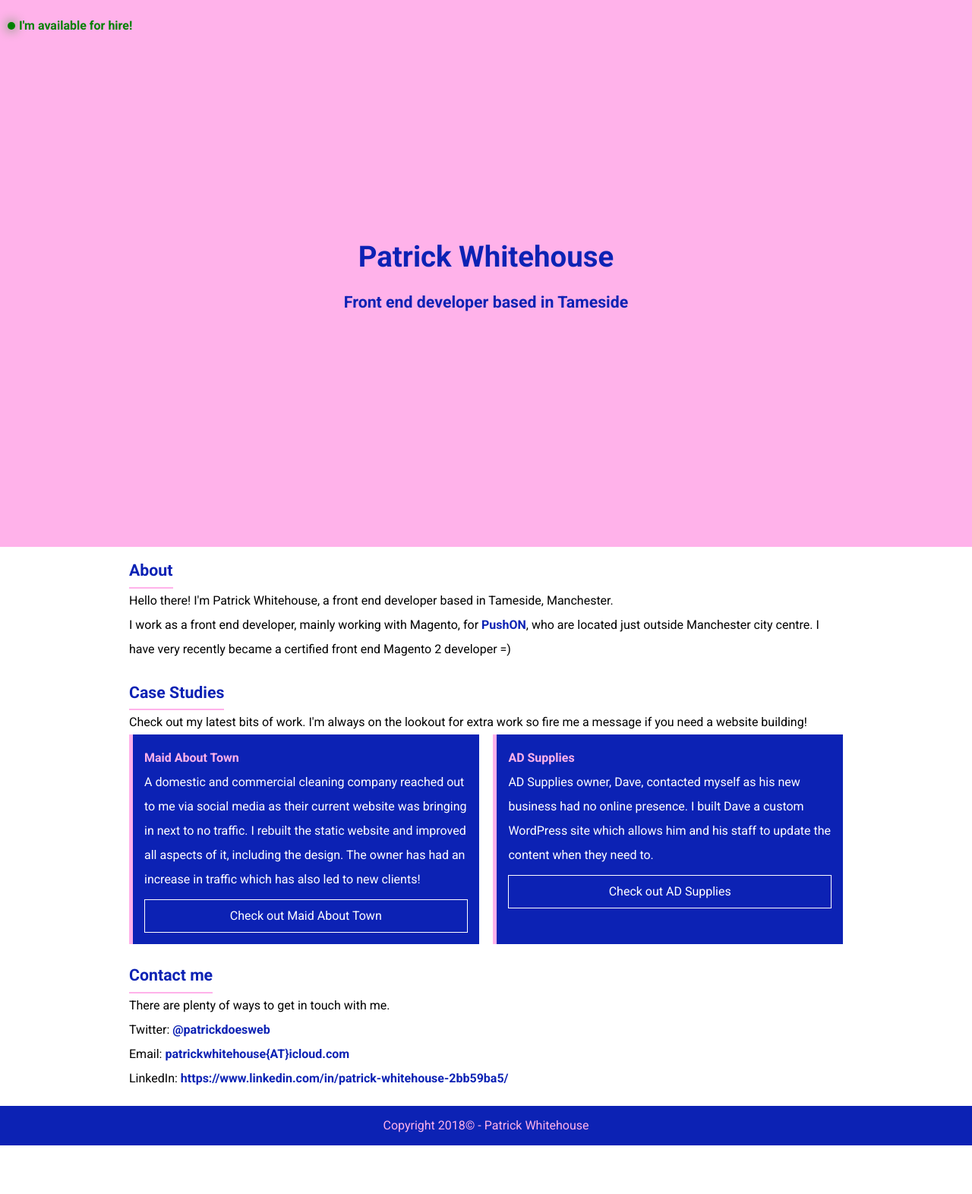
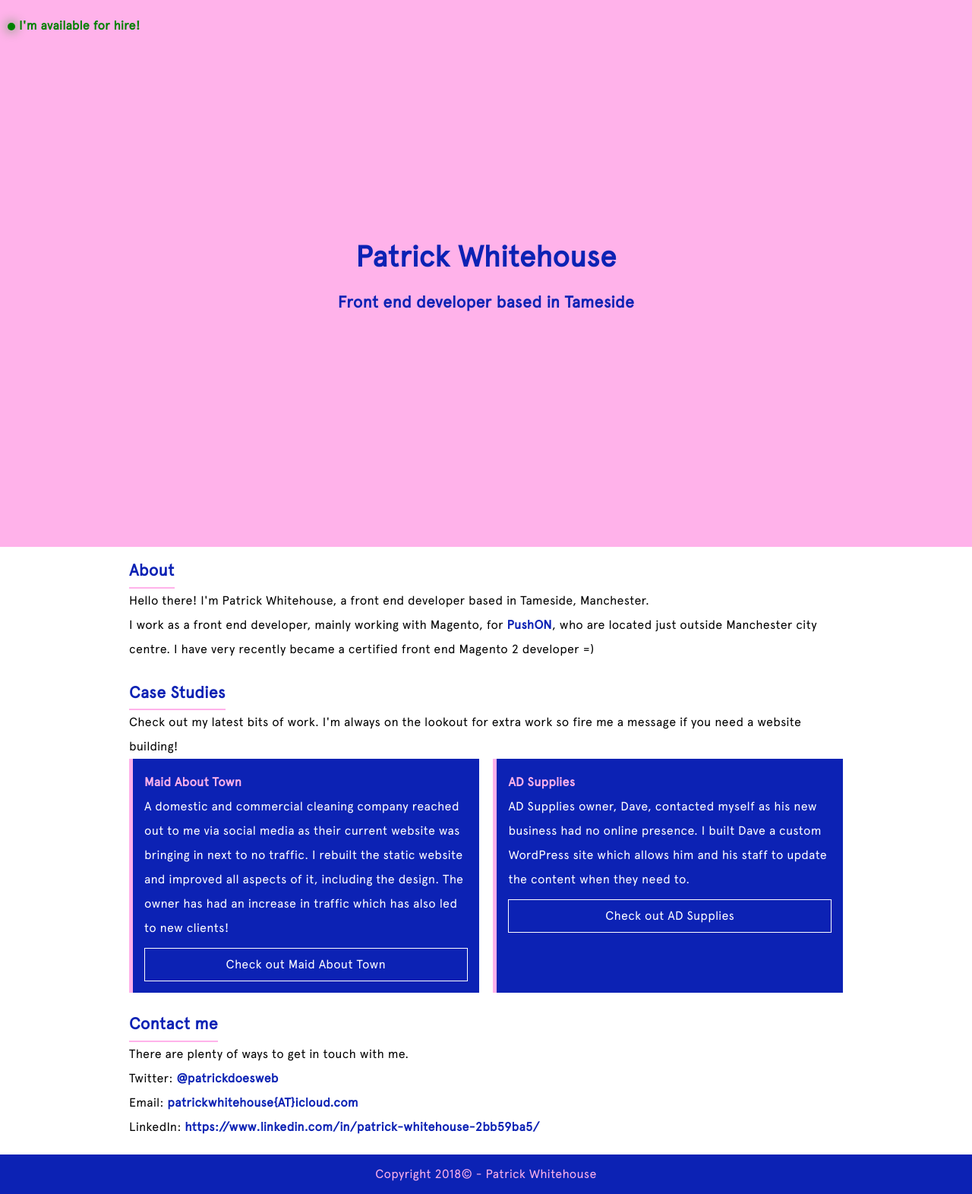
Before and after one commit to PatrickWhitehouse/Old-portfolio, a Jekyll site: the page built from index.html, in a window 1280 px wide. Shown: the whole page at 76% size. Built offline with Jekyll 4.4.1, drawn with Linux system fonts in a browser that asks for light colours; before the commit the page ends 1508 px from its top, so only the background shows below that.

Commit message:
add new fonts

```diff
--- a/_scss/_typography.scss
+++ b/_scss/_typography.scss
@@ -4,6 +4,7 @@ body{
     font-family: $font-sans;
     font-size: $font-base;
     line-height: 2;
+    letter-spacing: .3px;
 }
 
 h1{
--- a/_scss/_variables.scss
+++ b/_scss/_variables.scss
@@ -6,8 +6,15 @@ $grey: #eee;
 
 // Fonts
 
-@import url("https://fonts.googleapis.com/css?family=Roboto:400,700");
-$font-sans: "Roboto", sans-serif;
+@font-face {
+    font-family: 'Apercu Pro';
+    src: url('../fonts/ApercuPro.woff2') format('woff2'),
+        url('../fonts/ApercuPro.woff') format('woff');
+    font-weight: normal;
+    font-style: normal;
+}
+
+$font-sans: 'Apercu Pro';
 
 $font-base: 16px;
 $font-l: 1.333rem;
--- a/css/main.css
+++ b/css/main.css
@@ -1,11 +1,17 @@
-@import url("https://fonts.googleapis.com/css?family=Roboto:400,700");
 * {
   box-sizing: border-box; }
 
+@font-face {
+  font-family: 'Apercu Pro';
+  src: url("../fonts/ApercuPro.woff2") format("woff2"), url("../fonts/ApercuPro.woff") format("woff");
+  font-weight: normal;
+  font-style: normal; }
+
 body {
-  font-family: "Roboto", sans-serif;
+  font-family: "Apercu Pro";
   font-size: 16px;
-  line-height: 2; }
+  line-height: 2;
+  letter-spacing: .3px; }
 
 h1 {
   font-size: 2.4rem; }
```
Also changed, not shown: fonts/ApercuPro.woff (added), fonts/ApercuPro.woff2 (added), 1 other file.
